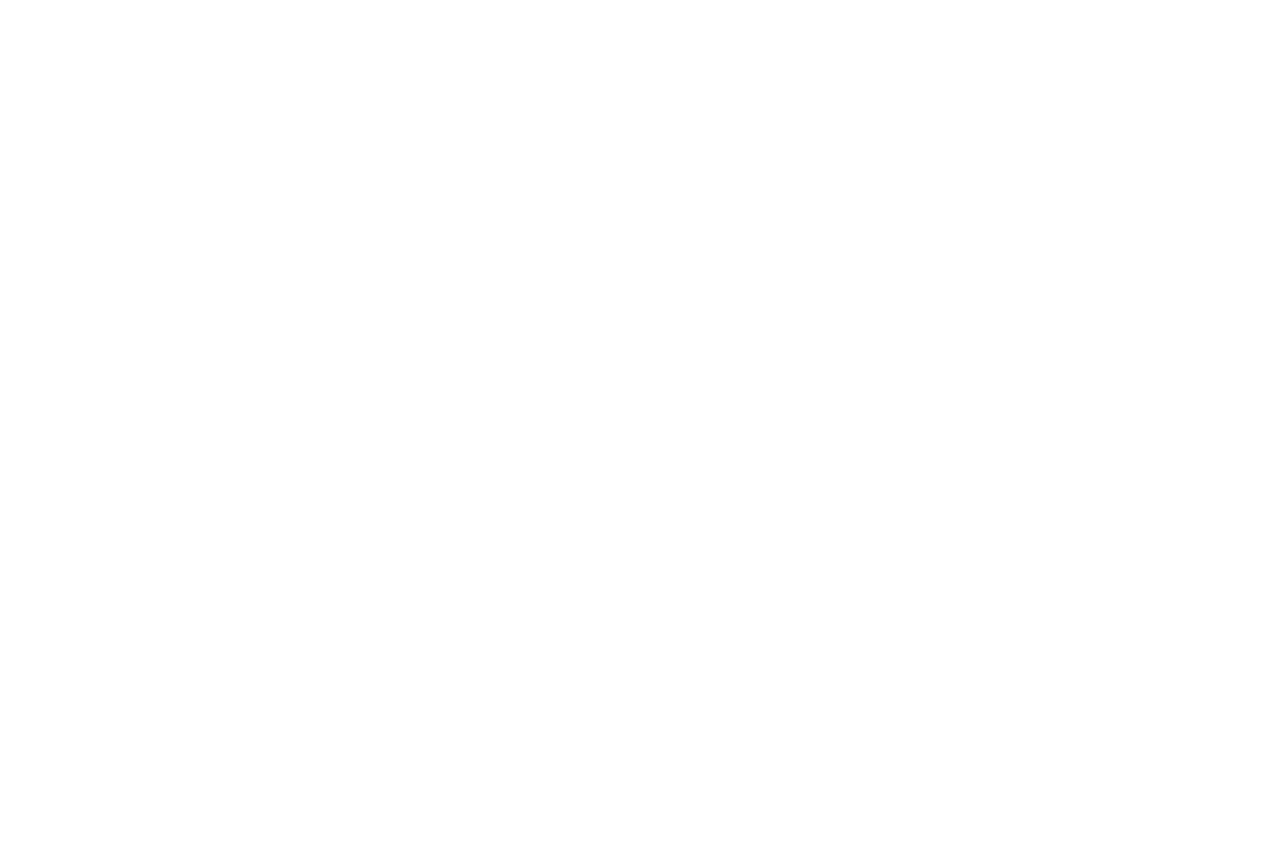
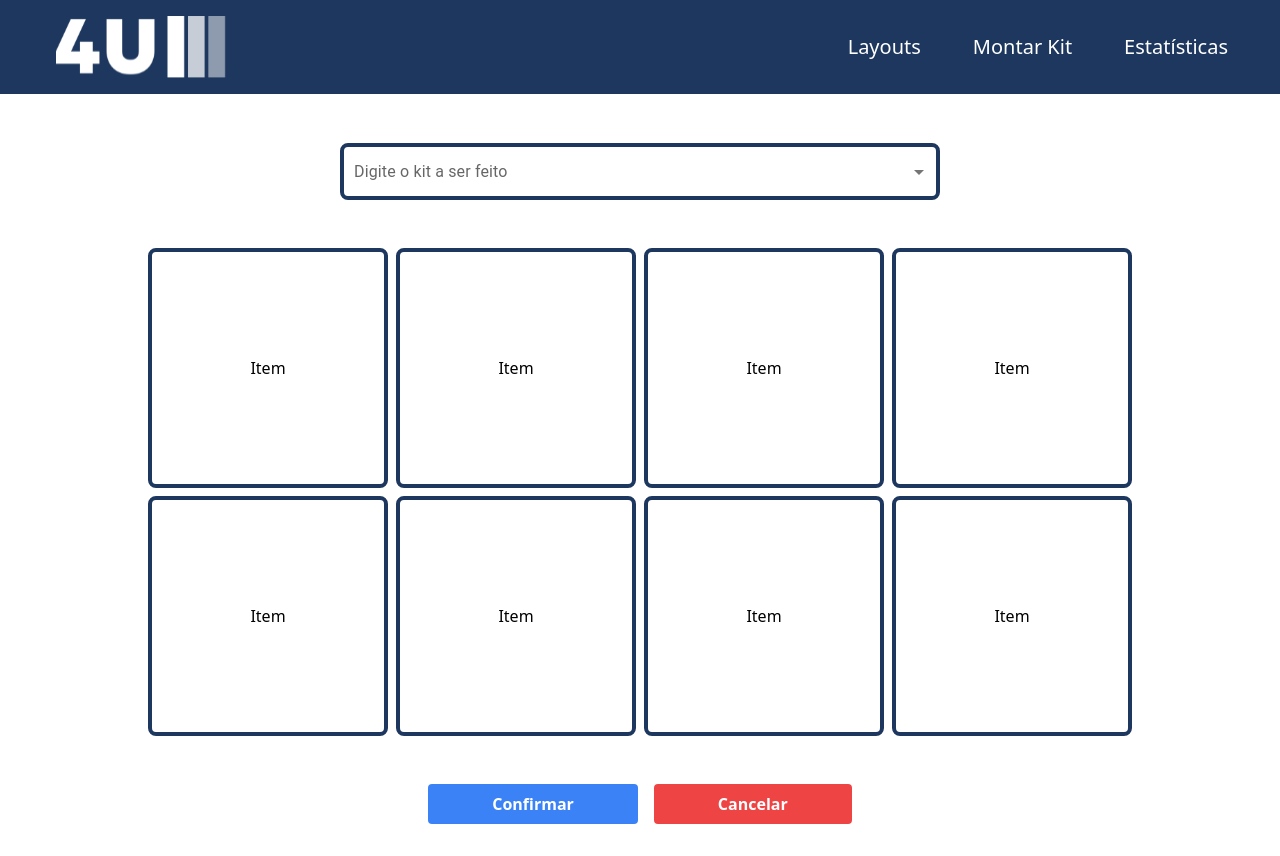
Before and after one commit to Inteli-College/2024-T0008-EC05-G04, a React (Create React App) app in the folder src/frontend/my-app/: page /montarKits in a window 1280 px wide. Before the commit this address had no page. Before the commit the page ends 800 px from the top, so only its background shows below. Built offline with nearby package versions, Linux system fonts and the light colour scheme.

Commit message:
Feat: Styling search component

```diff
--- a/src/frontend/my-app/src/App.tsx
+++ b/src/frontend/my-app/src/App.tsx
@@ -2,7 +2,8 @@ import React from 'react';
 import { BrowserRouter as Router, Route, Routes } from 'react-router-dom';
 import Login from './pages/login';
 import Menu from './pages/menuFunc';
-import VisuKits from './pages/visualKits'
+import VisuKits from './pages/visualKits';
+import MontarKits from './pages/montarKits';
 import Dashboards from './pages/dashboards';
 
 function App() {
@@ -12,6 +13,7 @@ function App() {
         <Route path="/" element={<Login/>} />
         <Route path="/menu" element={<Menu />} />
         <Route path="/visuKits" element={<VisuKits />} />
+        <Route path="/montarKits/*" element={<MontarKits />} />
         <Route path="/dashboards" element={<Dashboards />} />
         // Add more routes as needed
       </Routes>
--- a/src/frontend/my-app/src/components/searchKit.tsx
+++ b/src/frontend/my-app/src/components/searchKit.tsx
@@ -5,16 +5,37 @@ import Autocomplete from '@mui/material/Autocomplete';
 
 export default function RobotSelection() {
   return (
-    <div className='flex justify-center my-2'>
+    <div className="flex justify-center my-4">
       <Autocomplete
         disablePortal
         id="combo-box-demo"
         options={mock_robot}
-        renderInput={(params) => <TextField {...params} label="Selecione o robô" />}
-        className='size-1/4'
+        sx={{
+          width: 600, // Defina a largura de acordo com o seu design do Figma
+          "& .MuiOutlinedInput-root": {
+            "& fieldset": {
+              borderColor: "#1D375E", // Cor da borda conforme seu Figma
+              borderWidth: '4px', // Grossura da borda
+              borderRadius: '8px' // Curvatura do input
+            },
+            "&:hover fieldset": {
+              borderColor: "#1D375E", // Cor da borda em hover
+            },
+            "&.Mui-focused fieldset": {
+              borderColor: "#1D375E", // Cor da borda quando focado
+            }
+          }
+        }}
+        renderInput={(params) => (
+          <TextField
+            {...params}
+            label="Digite o kit a ser feito"
+            className="bg-white text-base"
+          />
+        )}
       />
     </div>
-
   );
 }
-const mock_robot = ["Robot_1","Robot_2","Mock_Robot"]
+
+const mock_robot = ["Robot_1", "Robot_2", "Mock_Robot"];
--- a/src/frontend/my-app/src/pages/montarKits.tsx
+++ b/src/frontend/my-app/src/pages/montarKits.tsx
@@ -1,7 +1,8 @@
 import React from 'react';
-import Navbar from '../components/navbar'; // Assuming Navbar is in the same directory
+import Navbar from '../components/navbar';
+import RobotSelection from '../components/searchKit';
 
-const PageContent: React.FC = () => {
+const MontarKits: React.FC = () => {
   const items = ['Item', 'Item', 'Item', 'Item', 'Item', 'Item', 'Item', 'Item'];
 
   const itemStyle = {
@@ -11,16 +12,18 @@ const PageContent: React.FC = () => {
   };
 
   return (
-    <div className="flex flex-col h-screen">
-      <Navbar />
-      <div className="grid grid-cols-4 gap-2 p-4 mt-10 mx-auto">
+    <div>
+    <Navbar />
+    <div className="flex flex-col h-screen pt-32">
+      <RobotSelection />
+      <div className="grid grid-cols-4 gap-2 p-4 mt-4 mx-auto">
         {items.map((item, index) => (
           <div key={index} className="border-4 rounded-lg flex justify-center items-center" style={itemStyle}>
             {item}
           </div>
         ))}
       </div>
-      <div className="mt-auto bg-white p-8 flex justify-center">
+      <div className="bg-white p-8 flex justify-center">
         <div>
           <button className="bg-blue-500 hover:bg-blue-700 text-white font-bold py-2 px-16 rounded mr-4">
             Confirmar
@@ -31,7 +34,8 @@ const PageContent: React.FC = () => {
         </div>
       </div>
     </div>
+    </div>
   );
 };
 
-export default PageContent;
+export default MontarKits;
```
